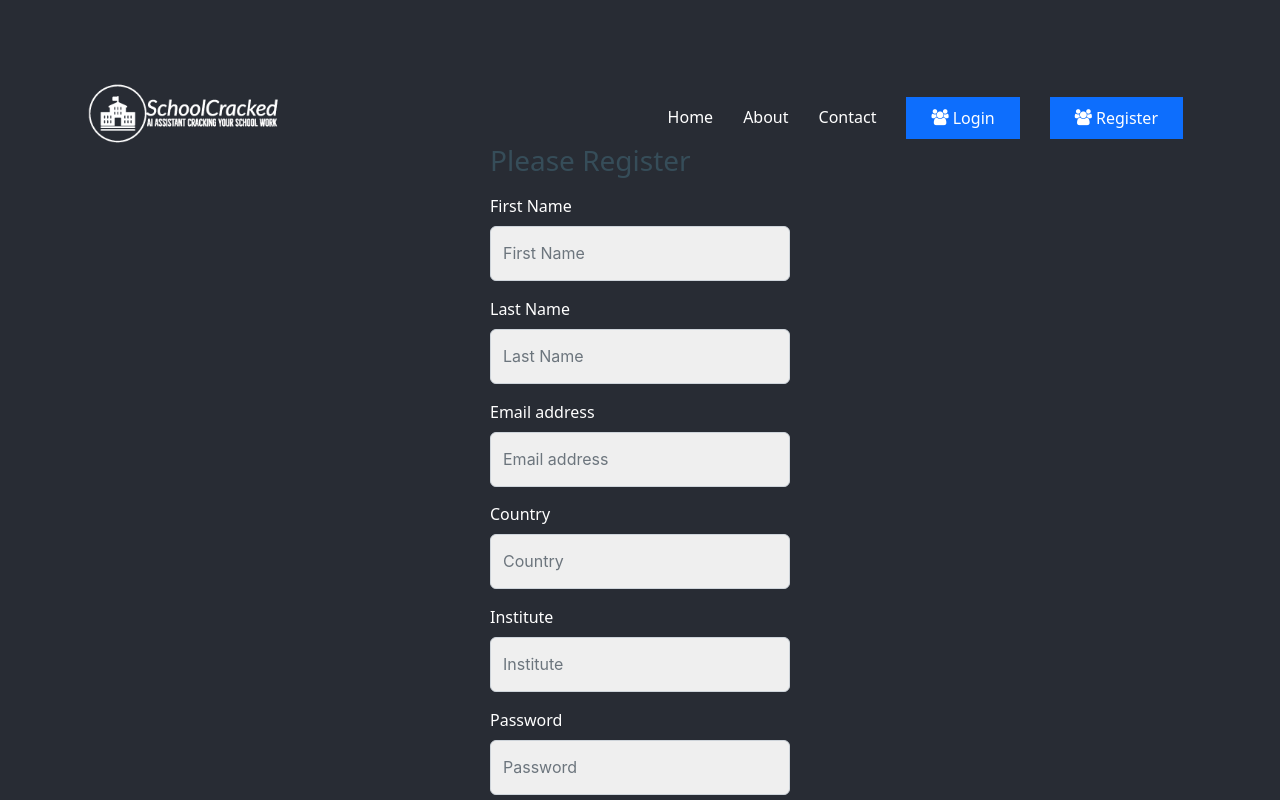
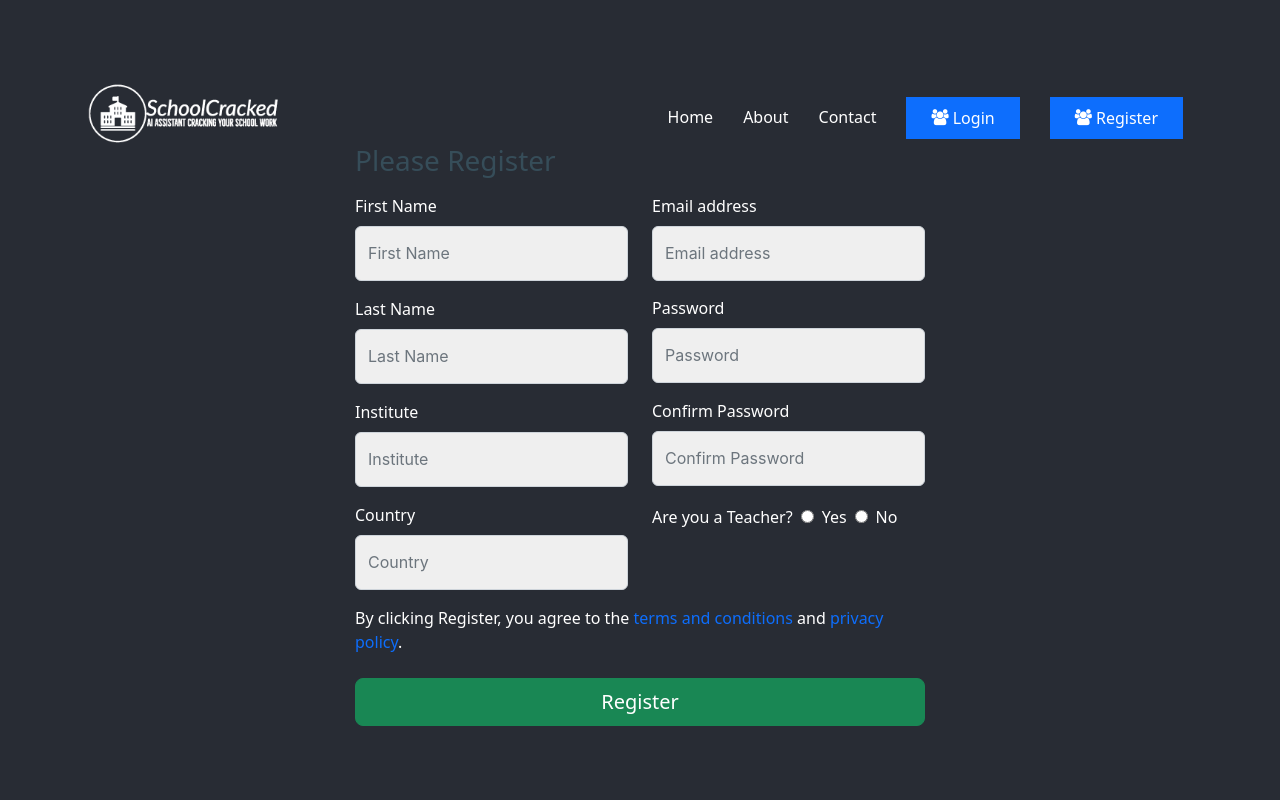
Before and after one commit to usama04/schoolcracked, a React (Create React App) app in the folder frontend/: page /register in a window 1280 px wide. Shown: the top 800 px of the page. Built offline with nearby package versions, Linux system fonts and the light colour scheme.

Commit message:
Finished Registration and Activation pages

```diff
--- a/frontend/src/App.css
+++ b/frontend/src/App.css
@@ -45,6 +45,12 @@
   }
 }
 
+.form-signin {
+  width: 100%;
+  max-width: 600px !important;
+  padding: 15px;
+  margin: auto;
+}
 
 .chatbox-container {
   display: flex;
--- a/frontend/src/pages/Activate.jsx
+++ b/frontend/src/pages/Activate.jsx
@@ -6,33 +6,36 @@ import { ErrorMessage } from '../components/ErrorMessage'
 
 const Activate = () => {
   const { uid, token } = useParams()
-  const [errorMessages, setErrorMessages] = useState([])
-  const [successMessage, setSuccessMessage] = useState([])
+  const [errorMessage, setErrorMessage] = useState(null)
+  const [successMessage, setSuccessMessage] = useState(null)
 
   useEffect(() => {
     const requestbody = {
       uid: uid,
       token: token
     }
+    console.log(requestbody)
     try {
       const response = axios.post(`${process.env.REACT_APP_AUTH_URL}/auth/users/activation/`, requestbody);
-      const status = response.status;
-      if (status === 204) {
-        setSuccessMessage(['Your account has been activated. You can now login.']);
-      } else if (status === 403) {
-        const detail = response.data.detail;
-        setErrorMessages([detail]);
+      console.log(response)
+      const data = response.json();
+      console.log(data)
+      if (response.status === 204) {
+        setSuccessMessage('Your account has been activated. You can now login.');
+      } else if (response.status === 403) {
+        const detail = data.detail;
+        setErrorMessage(detail);
       }
     } catch (error) {
-      setErrorMessages(['Something went wrong. Please try again.']);
+      setErrorMessage('Something went wrong. Please try again.');
     }
   }, [token, uid])
 
   return (
     <main className='form-signin w-100 m-auto pt-5 mt-5'>
       <div className='mt-5 pt-5'>
-        {errorMessages.length > 0 && <ErrorMessage message={errorMessages} />}
-        {successMessage.length > 0 && <SuccessMessage message={successMessage} />}
+        {errorMessage? <ErrorMessage message={errorMessage} />: null}
+        {successMessage? <SuccessMessage message={successMessage} />: null}
       </div>
     </main>
   )
--- a/frontend/src/pages/Register.jsx
+++ b/frontend/src/pages/Register.jsx
@@ -15,8 +15,8 @@ const Register = () => {
     const [password, setPassword] = useState(''); // [password, setPassword] = useState('') is a destructuring assignment
     const [confirmPassword, setConfirmPassword] = useState(''); // [confirmPassword, setConfirmPassword] = useState('') is a destructuring assignment
     //const { setToken } = useContext(UserContext);
-    const [errorMessages, setErrorMessages] = useState([]);
-    const [successMessage, setSuccessMessage] = useState([]);
+    const [errorMessages, setErrorMessages] = useState(null);
+    const [successMessage, setSuccessMessage] = useState(null);
     const [teacher, setTeacher] = useState(false);
     const [company, setCompany] = useState('');
     const [location, setLocation] = useState('');
@@ -32,19 +32,19 @@ const Register = () => {
         company_name: company,
         location: location,
         is_teacher: teacher,
-        hashed_password: password,
-        confirm_password: confirmPassword
+        password: password,
+        re_password: confirmPassword
       }
       try {
         const response = await axios.post(`${process.env.REACT_APP_AUTH_URL}/auth/users/`, requestbody);
         const status = response.status;
         if (status === 201) {
-          setSuccessMessage(['Registration successful. Please check your email for a verification link.']);
+          setSuccessMessage('Registration successful. Please check your email for a verification link.');
         } else if (status === 400) {
-          setErrorMessages(['Registration failed. Please check your details and try again.']);
+          setErrorMessages('Registration failed. Please check your details and try again.');
         }
       } catch (error) {
-        console.error(error);
+        setErrorMessages('Registration failed. Please check your details and try again.');
       }
     }
 
@@ -54,16 +54,18 @@ const Register = () => {
       if (password === confirmPassword && password.length > 5) {
         submitRegistration();
       } else {
-        setErrorMessages(['Passwords do not match or are less than 6 characters']);
+        setErrorMessages('Passwords do not match or are less than 6 characters');
       }
     }
 
   return (
-    <main className="form-signin w-100 m-auto pt-5 mt-5">
-    {successMessage.length > 0 && <SuccessMessage message={successMessage} />}
-    {errorMessages.length > 0 && <ErrorMessage message={errorMessages} />}
-    <form onSubmit={handleSubmit} className="pt-5">
+    <main className="form-signin m-auto pt-5 mt-5">
+  {successMessage? <SuccessMessage message={successMessage} />: null}
+  {errorMessages ? <ErrorMessage message={errorMessages} />: null}
+  <form onSubmit={handleSubmit} className="pt-5 d-md-flex flex-md-wrap flex-column">
     <h1 className="h3 mb-3 fw-normal">Please Register</h1>
+    <div className="row">
+      <div className="col-md-6">
         <div className="form-group">
           <label htmlFor="firstName" className="control-label">First Name</label>
           <input type="text" className="form-control rounded-2" value={firstName} onChange={(e) => setFirstName(e.target.value)} id="firstName" placeholder="First Name" required/>
@@ -73,18 +75,18 @@ const Register = () => {
           <input type="text" className="form-control rounded-2" value={lastName} onChange={(e) => setLastName(e.target.value)} id="lastName" placeholder="Last Name" />
         </div>
         <div className="form-group">
-      <label htmlFor="email">Email address</label>
-      <input type="email" className="form-control rounded-2" value={email} onChange={(e) => setEmail(e.target.value)} id="email" placeholder="Email address" required/>
+          <label htmlFor="company">Institute</label>
+          <input type="text" className="form-control rounded-2" value={company} onChange={(e) => setCompany(e.target.value)} id="company" placeholder="Institute" />
         </div>
-    <TermAndConditions termsTrigger={termsTrigger} setTermsTrigger={setTermsTrigger} />
-    <PrivacyPolicy privacyTrigger={privacyTrigger} setPrivacyTrigger={setPrivacyTrigger} />
         <div className="form-group">
           <label htmlFor="location">Country</label>
           <input type="text" className="form-control rounded-2" value={location} onChange={(e) => setLocation(e.target.value)} id="location" placeholder="Country" />
         </div>
+      </div>
+      <div className="col-md-6">
       <div className="form-group">
-      <label htmlFor="company">Institute</label>
-      <input type="text" className="form-control rounded-2" value={company} onChange={(e) => setCompany(e.target.value)} id="company" placeholder="Institute" />
+          <label htmlFor="email">Email address</label>
+          <input type="email" className="form-control rounded-2" value={email} onChange={(e) => setEmail(e.target.value)} id="email" placeholder="Email address" required/>
         </div>
         <div className="form-group">
           <label htmlFor="password">Password</label>
@@ -101,9 +103,13 @@ const Register = () => {
           <input type="radio" className="form-radio-input m-2" value={teacher} onChange={(e) => setTeacher(false)} id="teacherFalse" name="teacher" />
           <label className="form-radio-label">No</label>
         </div>
+      </div>
+    </div>
     <div className="checkbox mb-3">
       <label className="checkbox-label">By clicking Register, you agree to the <span onClick={() => setTermsTrigger(true)} className="text-primary">terms and conditions</span> and <span onClick={() => setPrivacyTrigger(true)} className="text-primary">privacy policy</span>.</label>
     </div>
+    <TermAndConditions termsTrigger={termsTrigger} setTermsTrigger={setTermsTrigger} />
+    <PrivacyPolicy privacyTrigger={privacyTrigger} setPrivacyTrigger={setPrivacyTrigger} />
     <button className="w-100 btn btn-lg btn-success" type="submit">Register</button>
   </form>
 </main>
```
Lines whose indentation alone changed are shown as unchanged.
